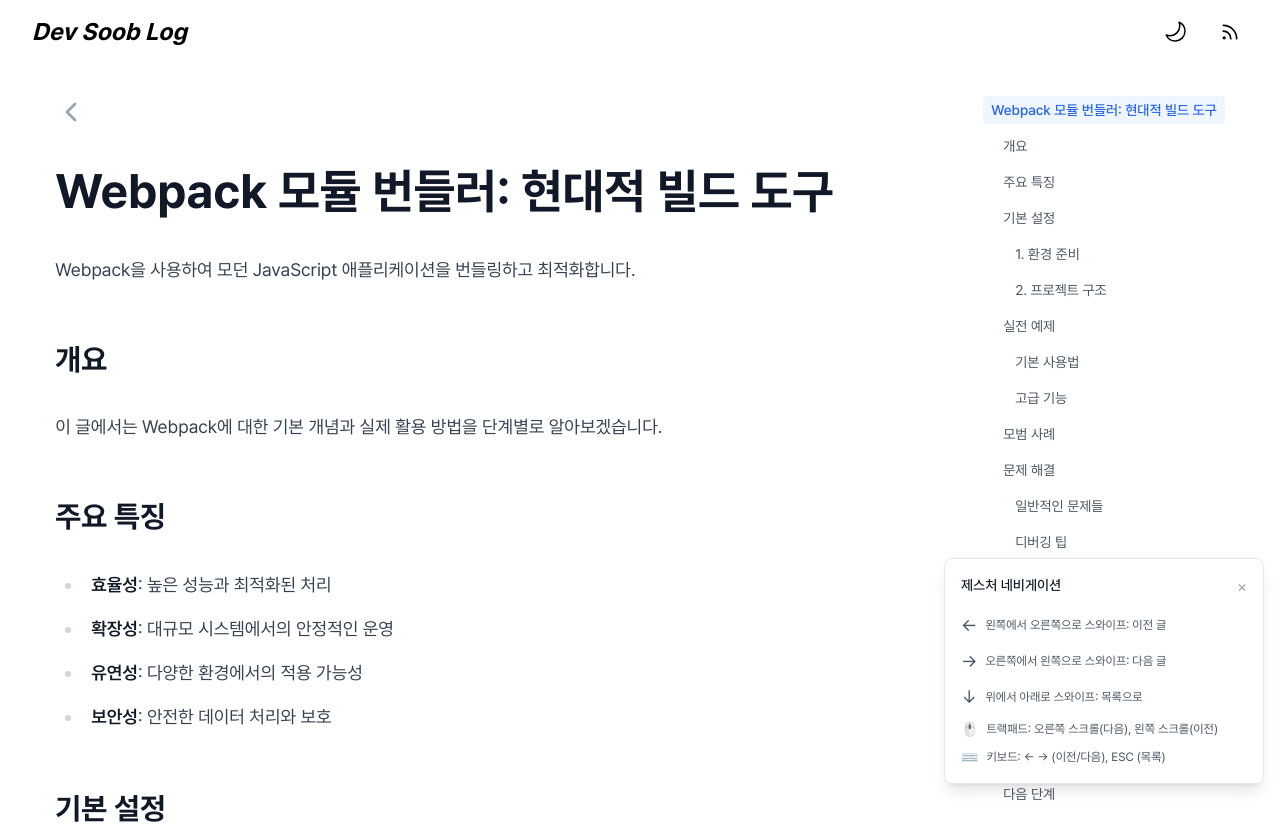
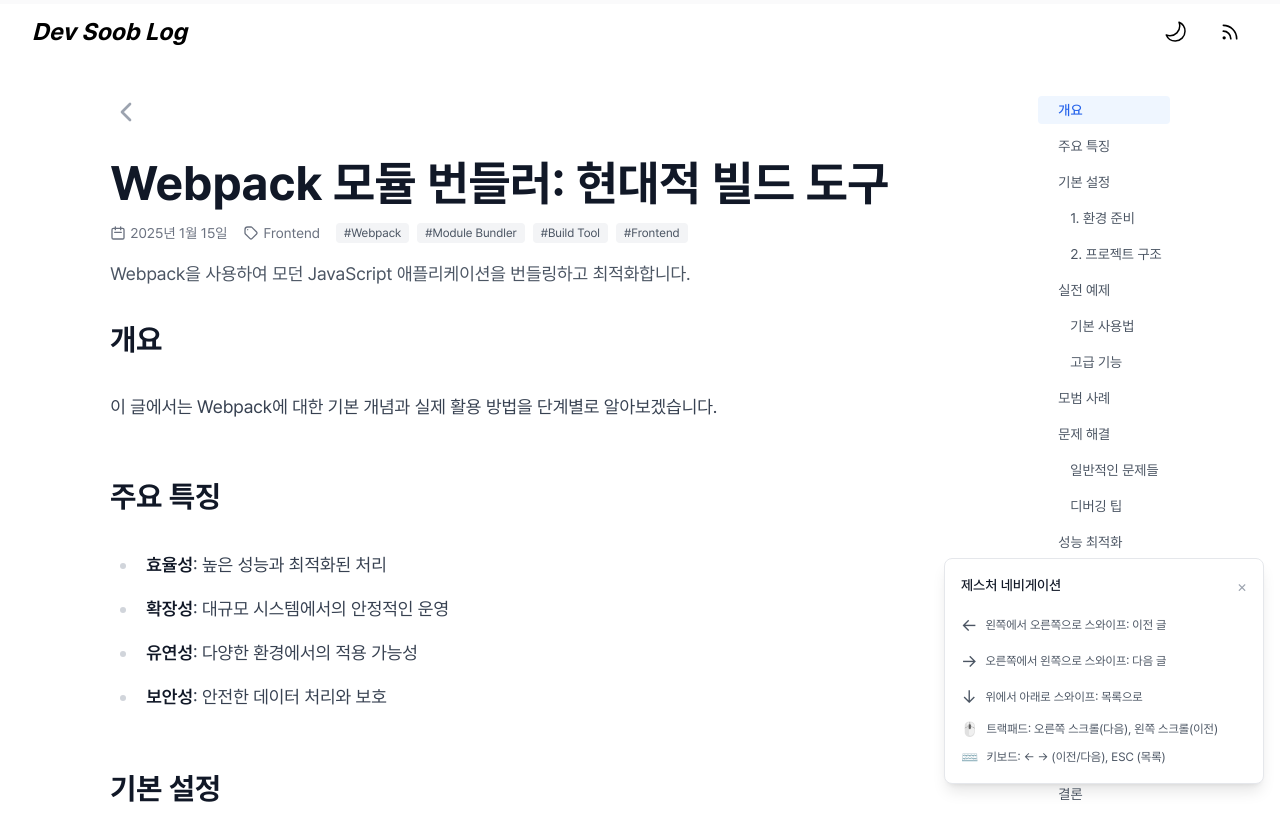
Before and after one commit to devsoob/dev-soob-log, a Next.js app: page /posts/2025-01-15-webpack-module-bundler in a window 1280 px wide. Shown: the top 824 px of the page. Built offline with nearby package versions, Linux system fonts and the light colour scheme; no server answers.

Commit message:
Remove duplicate title/description in post detail, add tag badges to header

```diff
--- a/pages/posts/[slug].tsx
+++ b/pages/posts/[slug].tsx
@@ -13,6 +13,7 @@ import MobileTableOfContents from '@/components/MobileTableOfContents';
 import GestureIndicator from '@/components/GestureIndicator';
 import GestureHelp from '@/components/GestureHelp';
 import GiscusComments from '@/components/GiscusComments';
+import ReadingProgress from '@/components/ReadingProgress';
 import { useGestureNavigation } from '@/lib/useGestureNavigation';
 import { useEffect, useState } from 'react';
 
@@ -21,6 +22,17 @@ interface PostPageProps {
   mdxSource: any;
   prevPost: UnifiedPost | null;
   nextPost: UnifiedPost | null;
+}
+
+// 상세 페이지에서 제목과 설명을 제거하는 함수
+function stripTitleAndDescription(markdown: string, title: string, description: string) {
+  // 제목(헤더) 제거: # 제목\n 또는 ## 제목\n
+  let result = markdown.replace(new RegExp(`^#{1,6}\\s*${title.replace(/[.*+?^${}()|[\]\\]/g, '\\$&')}\\s*\\n+`, 'm'), '');
+  // 설명(첫 문단) 제거: description이 있으면 제거
+  if (description) {
+    result = result.replace(new RegExp(`^${description.replace(/[.*+?^${}()|[\]\\]/g, '\\$&')}\\s*\\n+`, 'm'), '');
+  }
+  return result;
 }
 
 export default function PostPage({ post, mdxSource, prevPost, nextPost }: PostPageProps) {
@@ -91,6 +103,9 @@ export default function PostPage({ post, mdxSource, prevPost, nextPost }: PostPa
 
       <Header />
 
+      {/* 읽기 진행률 바 */}
+      <ReadingProgress />
+
       <main className="flex-1 w-full pt-20 xs:pt-24 pb-8">
         <div className="max-w-7xl mx-auto px-4 xs:px-6 sm:px-10">
           <div className="lg:flex lg:justify-center lg:gap-8 lg:items-start">
@@ -118,7 +133,48 @@ export default function PostPage({ post, mdxSource, prevPost, nextPost }: PostPa
                   </button>
                 </div>
 
-                <div id="post-content" className="prose prose-sm xs:prose-base sm:prose-lg max-w-none dark:prose-invert mt-8">
+                {/* 포스트 헤더 */}
+                <header className="mb-8">
+                  <h1 className="text-3xl xs:text-4xl sm:text-5xl font-bold text-gray-900 dark:text-white mb-4">
+                    {post.title}
+                  </h1>
+                  <div className="flex flex-col xs:flex-row xs:items-center gap-4 text-sm text-gray-500 dark:text-gray-400">
+                    <div className="flex items-center">
+                      <svg className="w-4 h-4 mr-1" fill="none" stroke="currentColor" viewBox="0 0 24 24">
+                        <path strokeLinecap="round" strokeLinejoin="round" strokeWidth={2} d="M8 7V3m8 4V3m-9 8h10M5 21h14a2 2 0 002-2V7a2 2 0 00-2-2H5a2 2 0 00-2 2v12a2 2 0 002 2z" />
+                      </svg>
+                      <time dateTime={post.date}>
+                        {new Date(post.date).toLocaleDateString('ko-KR', {
+                          year: 'numeric',
+                          month: 'long',
+                          day: 'numeric'
+                        })}
+                      </time>
+                    </div>
+                    {post.category && (
+                      <div className="flex items-center">
+                        <svg className="w-4 h-4 mr-1" fill="none" stroke="currentColor" viewBox="0 0 24 24">
+                          <path strokeLinecap="round" strokeLinejoin="round" strokeWidth={2} d="M7 7h.01M7 3h5c.512 0 1.024.195 1.414.586l7 7a2 2 0 010 2.828l-7 7a2 2 0 01-2.828 0l-7-7A1.994 1.994 0 013 12V7a4 4 0 014-4z" />
+                        </svg>
+                        <span>{post.category}</span>
+                      </div>
+                    )}
+                    {post.tags && post.tags.length > 0 && (
+                      <div className="flex flex-wrap gap-2 items-center">
+                        {post.tags.map((tag) => (
+                          <span key={tag} className="px-2 py-0.5 rounded bg-gray-100 dark:bg-gray-800 text-xs text-gray-600 dark:text-gray-300">#{tag}</span>
+                        ))}
+                      </div>
+                    )}
+                  </div>
+                  {post.description && (
+                    <p className="text-lg text-gray-600 dark:text-gray-300 mt-4 leading-relaxed">
+                      {post.description}
+                    </p>
+                  )}
+                </header>
+
+                <div id="post-content" className="prose prose-sm xs:prose-base sm:prose-lg max-w-none dark:prose-invert">
                   <MDXRemote {...mdxSource} />
                 </div>
 
@@ -258,7 +314,9 @@ export const getStaticProps: GetStaticProps = async ({ params }) => {
   const prevPost = postIndex > 0 ? posts[postIndex - 1] : null;
   const nextPost = postIndex < posts.length - 1 ? posts[postIndex + 1] : null;
 
-  const mdxSource = await serialize(post.content);
+  // 제목과 설명 제거
+  const strippedContent = stripTitleAndDescription(post.content, post.title, post.description);
+  const mdxSource = await serialize(strippedContent);
 
   return {
     props: {
```
